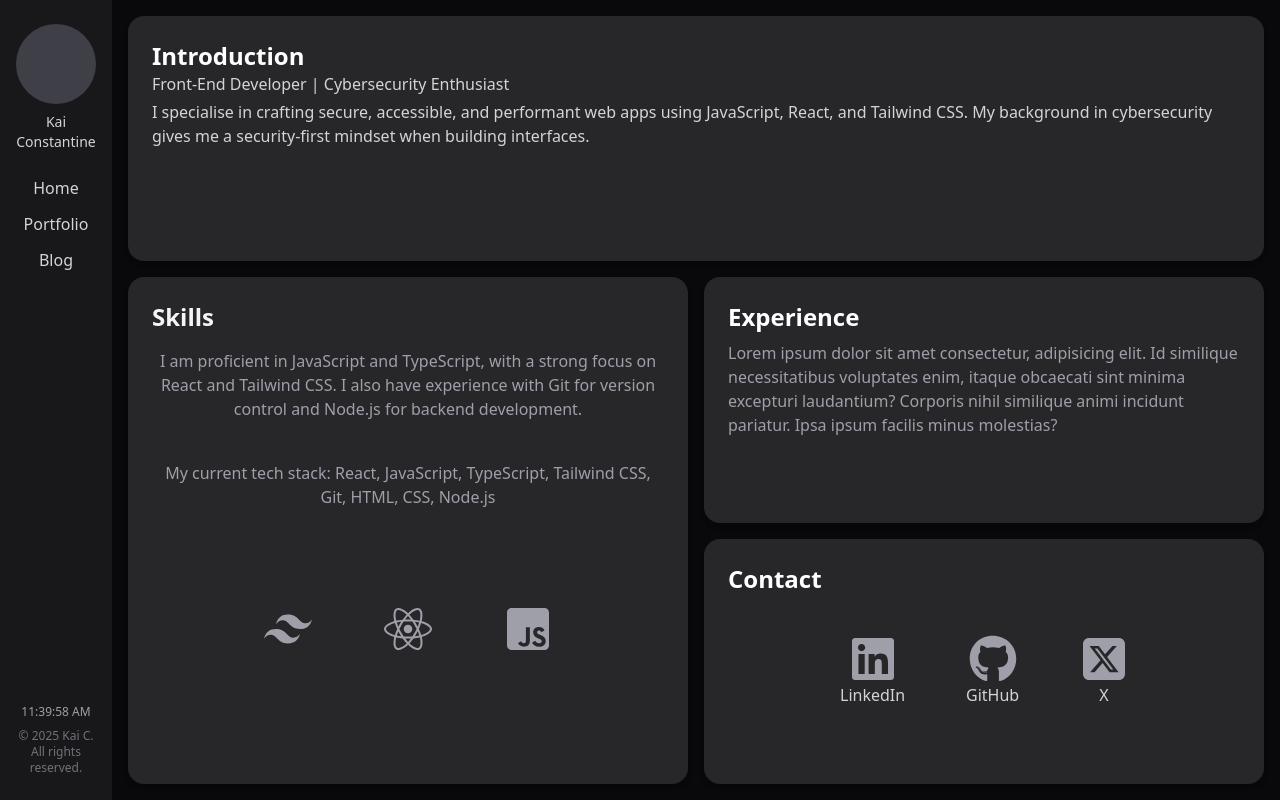
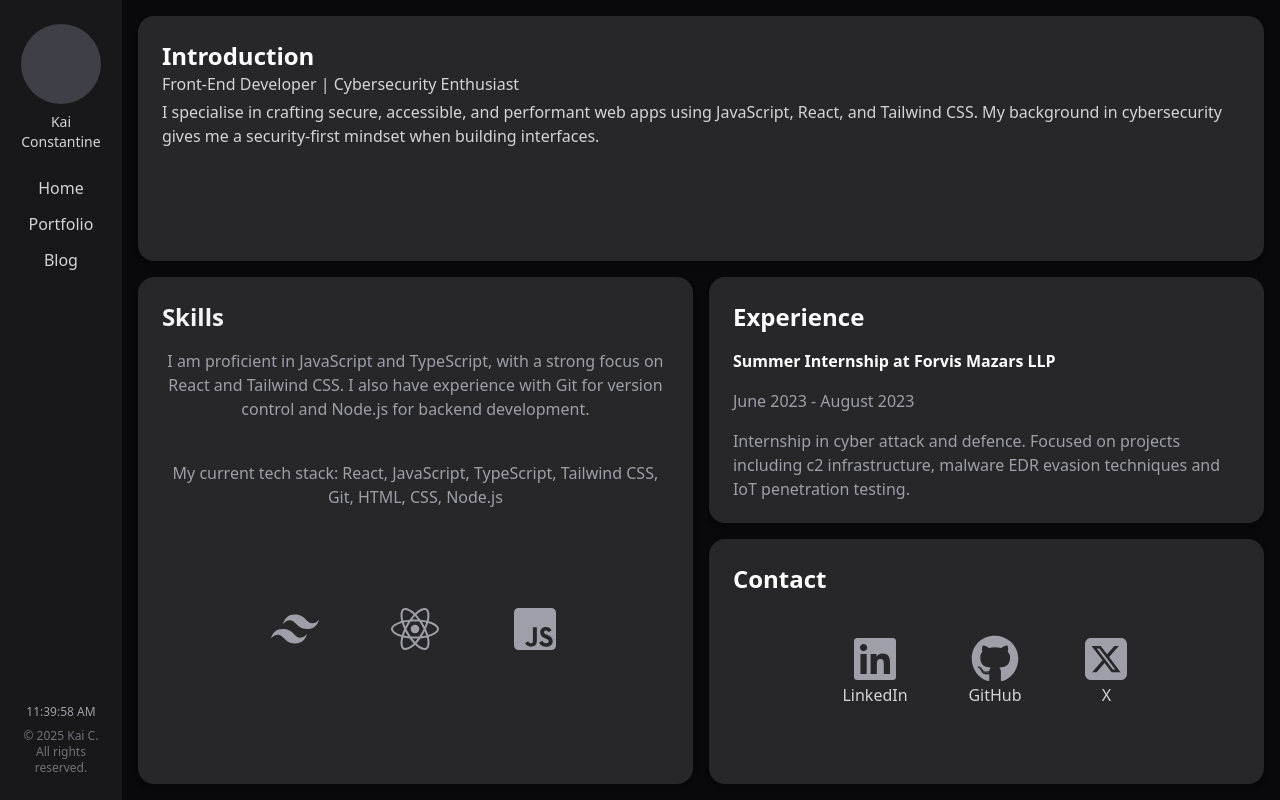
Before and after one commit to Kaialogen/Portfolio, a React (Vite) app: page / in a window 1280 px wide. Built offline with nearby package versions, Linux system fonts and the light colour scheme.

Commit message:
Feat: Update Experience component to include details of summer internship at Forvis Mazars LLP

```diff
--- a/src/components/Layout/Experience.tsx
+++ b/src/components/Layout/Experience.tsx
@@ -1,7 +1,11 @@
 const Experience = () => (
     <section className="p-6 rounded-2xl bg-zinc-800 shadow-md h-full">
       <h1 className="text-2xl font-bold">Experience</h1>
-      <p className="mt-2 text-zinc-400">Lorem ipsum dolor sit amet consectetur, adipisicing elit. Id similique necessitatibus voluptates enim, itaque obcaecati sint minima excepturi laudantium? Corporis nihil similique animi incidunt pariatur. Ipsa ipsum facilis minus molestias?</p>
+      <div className="mt-4">
+        <p className="mt-4 text-left font-bold">Summer Internship at Forvis Mazars LLP</p>
+        <p className="mt-4 text-zinc-400 text-left">June 2023 - August 2023</p>
+        <p className="mt-4 text-zinc-400 text-left">Internship in cyber attack and defence. Focused on projects including c2 infrastructure, malware EDR evasion techniques and IoT penetration testing.</p>
+      </div>
     </section>
   )
 
```
